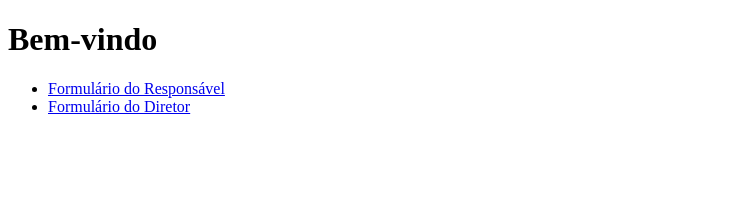
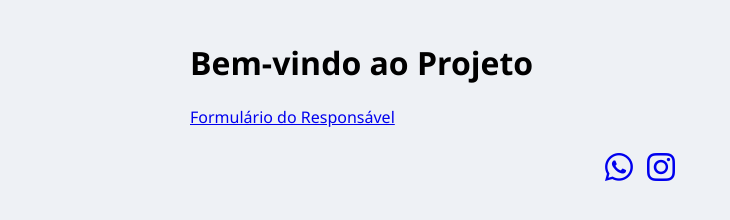
Before and after one commit to kaio-oliveira5/BBBE, a plain HTML site: page index.html in a window 1280 px wide. Shown: the whole page, without its empty margins (0-730 px from the left). Drawn offline with nearby package versions, Linux system fonts and the light colour scheme.

Commit message:
adicionando o index e css

```diff
--- a/index.html
+++ b/index.html
@@ -3,12 +3,21 @@
 <head>
 <meta charset="UTF-8">
 <title>Portal do Projeto</title>
+<link rel="stylesheet" href="./src/style.css">
+<link rel="stylesheet" href="https://cdn.jsdelivr.net/npm/bootstrap-icons/font/bootstrap-icons.css">
 </head>
 <body>
-<h1>Bem-vindo</h1>
-<ul>
-    <li><a href="responsavel.html">Formulário do Responsável</a></li>
-    <li><a href="diretor.html">Formulário do Diretor</a></li>
-</ul>
+<div class="wrap">
+    <h1>Bem-vindo ao Projeto</h1>
+    <div class="cards">
+        <a href="formulario.html" class="card-link">Formulário do Responsável</a>
+        <!-- <a href="diretor.html" class="card-link">Formulário do Diretor</a> -->
+    </div>
+
+    <div class="footer-redes">
+        <a href="https://wa.me/+5554996159516"><i class="bi bi-whatsapp"></i></a>
+        <a href="https://www.instagram.com/esportescarlosbarbosa"><i class="bi bi-instagram"></i></a>
+    </div>
+</div>
 </body>
 </html>
```
Also changed, not shown: diretor.html (+4 -1 lines), formulario.html (+4 -4 lines).
